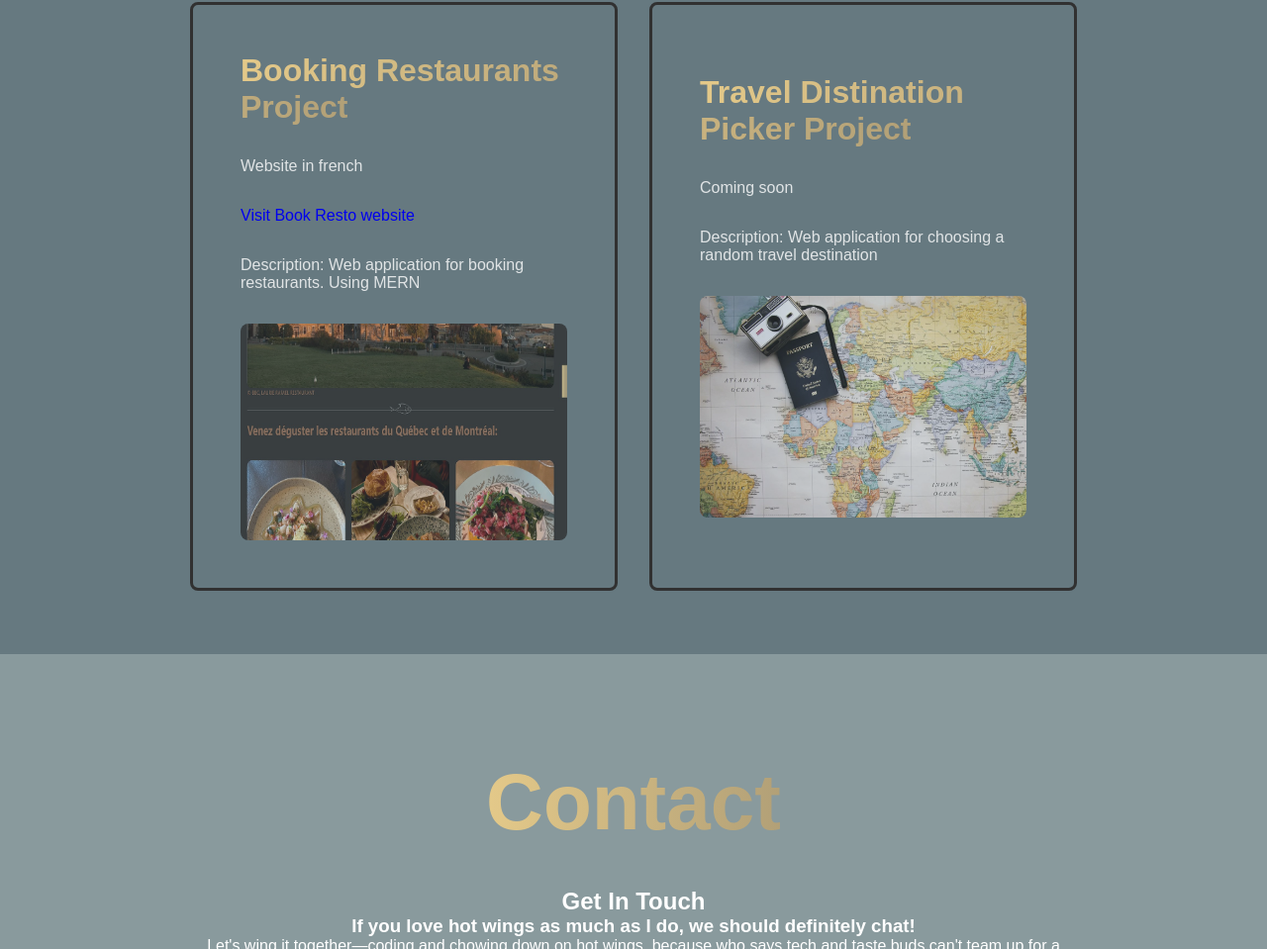
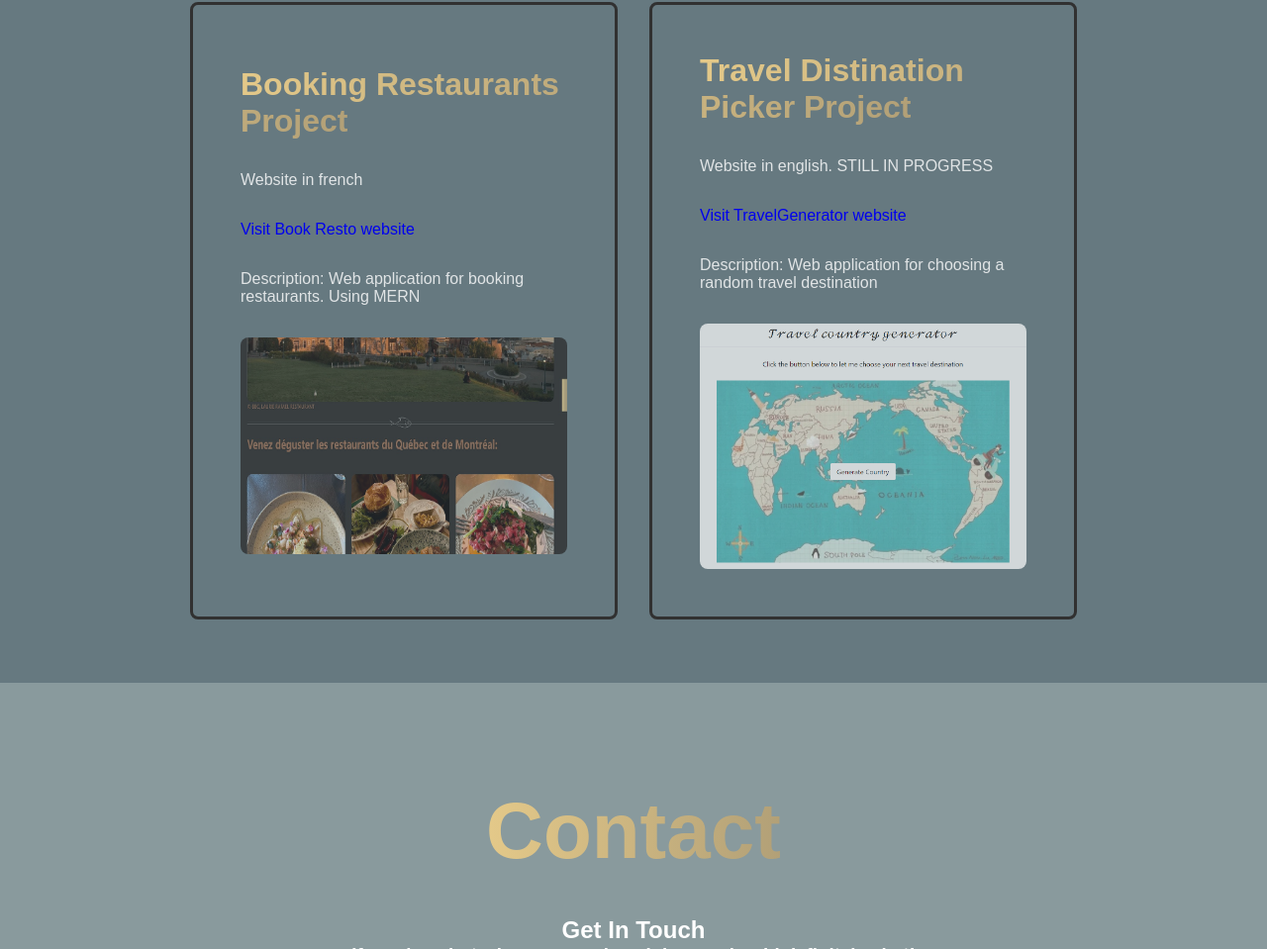
Before and after one commit to tkx8/portfolio.github.io, a website: page index.html in a window 1280 px wide. Shown: the part 1952-2911 px from the top of the page at 99% size. Drawn offline with nearby package versions, Linux system fonts and the light colour scheme.

Commit message:
add travelgerator website link

```diff
--- a/index.html
+++ b/index.html
@@ -114,9 +114,10 @@
             </div>
             <div class="box">
                 <h1><span>Travel Distination Picker Project</span></h1>
-                <p>Coming soon</p>
+                <p>Website in english. STILL IN PROGRESS</p>
+                <a href="https://travelapp-five.vercel.app/">Visit TravelGenerator website</a>
                 <p>Description: Web application for choosing a random travel destination</p>
-                <img src="./assets/worldmap.jpg" alt="travel world map">
+                <img src="./assets/travelgenerator.png" alt="travel world map">
             </div>
         </div>
     </section>
```
Also changed, not shown: assets/travelgenerator.png (added).
